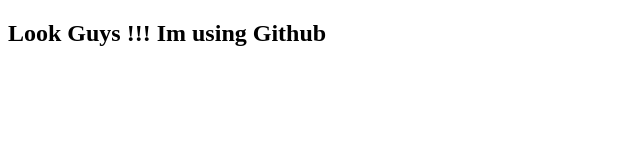
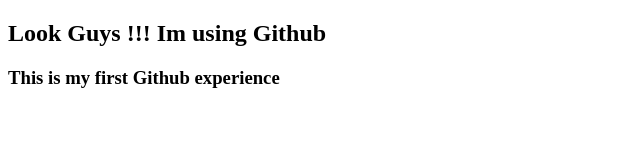
Before and after one commit to AhsanSium/portfolio, a plain HTML site: page index.html in a window 1280 px wide. Shown: the whole page, without its empty margins (0-640 px from the left). Drawn offline with Linux system fonts and the light colour scheme.

Commit message:
Added a header

```diff
--- a/index.html
+++ b/index.html
@@ -7,5 +7,7 @@
 </head>
 <body>
     <h2>Look Guys !!! Im using Github</h2>
+    <h3>This is my first Github experience</h3>
+
 </body>
 </html>
```
Also changed, not shown: 1 other file.
